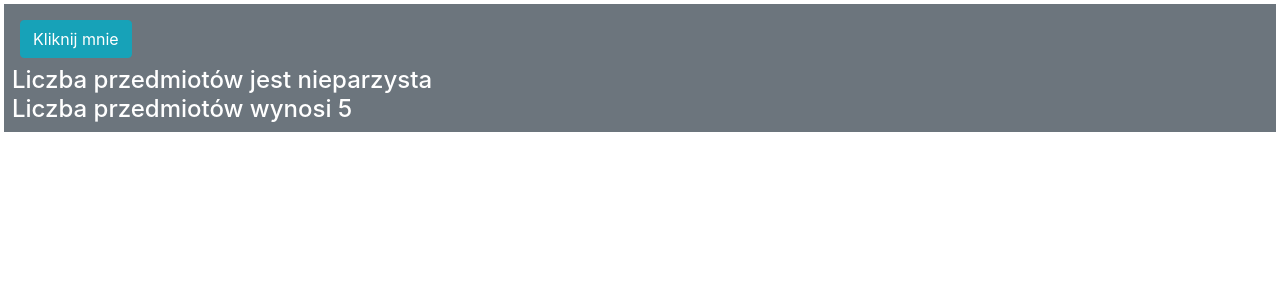
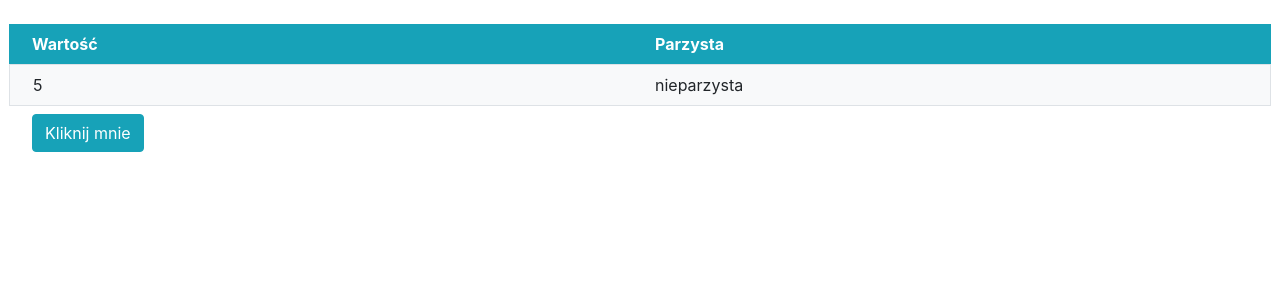
Before and after one commit to marekz/ReactLearning, a React (Create React App) app in the folder podstawy/: page / in a window 1280 px wide. Shown: the top 300 px of the page. Built offline with nearby package versions, Linux system fonts and the light colour scheme; the HTML template or start-up script is replaced by a standard one.

Commit message:
Create gred wit bootstrap

```diff
--- a/podstawy/src/App.js
+++ b/podstawy/src/App.js
@@ -4,7 +4,6 @@
 
     constructor(props) {
         super(props);
-
         this.state = {
             count: 5
         }
@@ -23,13 +22,22 @@
     handleClick = () => this.setState({ count: this.state.count + 1 });
 
     render = () =>
-        <h4 className={this.getClassName(this.state.count)}>
-            <button className="btn btn-info m-2" onClick={this.handleClick}>
-                Kliknij mnie
-            </button><br />
-            Liczba przedmiotów jest { this.isEven(this.state.count) }<br />
-            Liczba przedmiotów wynosi { this.state.count }
-
-        </h4>
-
+        <div className="container-fluid p-4">
+            <div className="row bg-info text-white p-2">
+                <div className="col font-weight-bold">Wartość</div>
+                <div className="col-6 font-weight-bold">Parzysta</div>
+            </div>
+            <div className="row bg-light p-2 border">
+                <div className="col">{ this.state.count }</div>
+                <div className="col-6">{ this.isEven(this.state.count) }</div>
+            </div>
+            <div className="row">
+                <div className="col">
+                    <button className="btn btn-info m-2"
+                            onClick={this.handleClick}>
+                        Kliknij mnie
+                    </button>
+                </div>
+            </div>
+        </div>
 }
```
